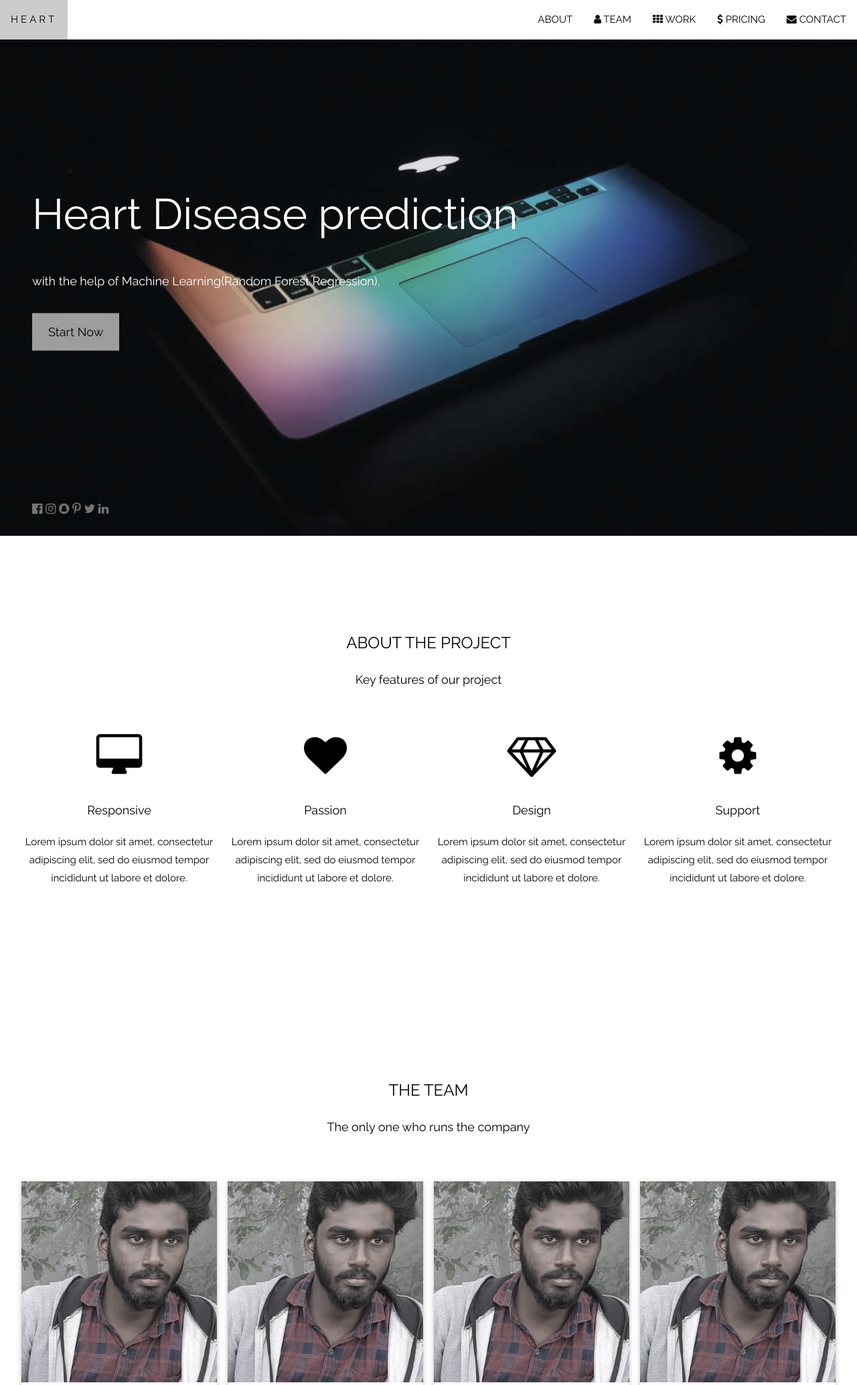
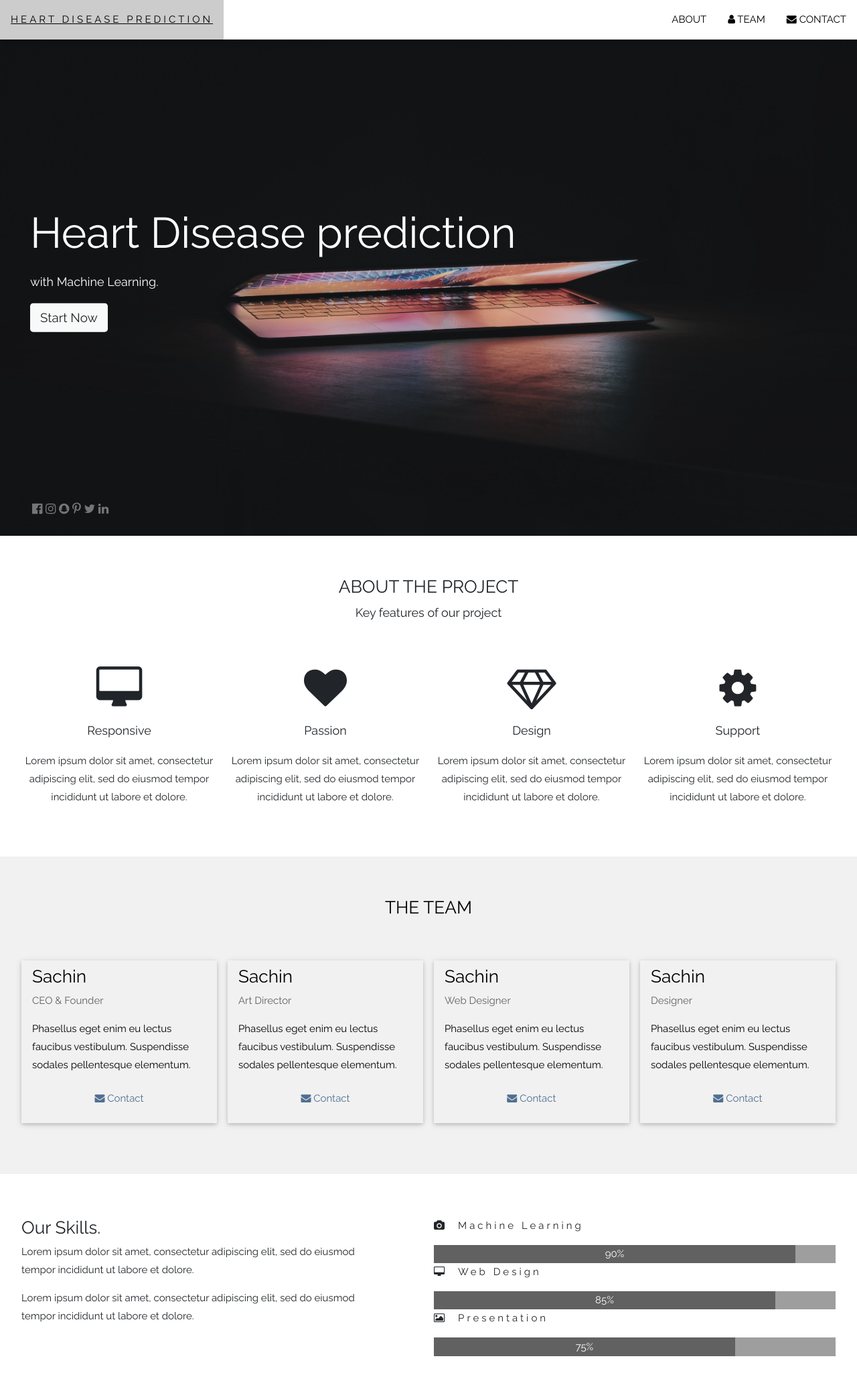
Before and after one commit to jeromejad/heart-disease, a Flask app: page / in a window 1280 px wide. Shown: the top 2068 px of the page at 67% size. Run offline with Flask 2, Linux system fonts and the light colour scheme; some libraries are stand-ins or nearby versions.

Commit message:
jsbdvjbsjvbs

```diff
--- a/templates/welcome.html
+++ b/templates/welcome.html
@@ -6,6 +6,7 @@
 <link rel="stylesheet" href="static/welcome.css">
 <link rel="stylesheet" href="https://fonts.googleapis.com/css?family=Raleway">
 <link rel="stylesheet" href="https://cdnjs.cloudflare.com/ajax/libs/font-awesome/4.7.0/css/font-awesome.min.css">
+<link rel="stylesheet" href="https://maxcdn.bootstrapcdn.com/bootstrap/4.0.0/css/bootstrap.min.css" integrity="sha384-Gn5384xqQ1aoWXA+058RXPxPg6fy4IWvTNh0E263XmFcJlSAwiGgFAW/dAiS6JXm" crossorigin="anonymous">
 <style>
 body,h1,h2,h3,h4,h5,h6 {font-family: "Raleway", sans-serif}
 
@@ -31,13 +32,11 @@
 <!-- Navbar (sit on top) -->
 <div class="w3-top">
   <div class="w3-bar w3-white w3-card" id="myNavbar">
-    <a href="#home" class="w3-bar-item w3-button w3-wide">HEART</a>
+    <a href="#home" class="w3-bar-item w3-button w3-wide">HEART DISEASE PREDICTION</a>
     <!-- Right-sided navbar links -->
     <div class="w3-right w3-hide-small">
       <a href="#about" class="w3-bar-item w3-button">ABOUT</a>
       <a href="#team" class="w3-bar-item w3-button"><i class="fa fa-user"></i> TEAM</a>
-      <a href="#work" class="w3-bar-item w3-button"><i class="fa fa-th"></i> WORK</a>
-      <a href="#pricing" class="w3-bar-item w3-button"><i class="fa fa-usd"></i> PRICING</a>
       <a href="#contact" class="w3-bar-item w3-button"><i class="fa fa-envelope"></i> CONTACT</a>
     </div>
     <!-- Hide right-floated links on small screens and replace them with a menu icon -->
@@ -53,18 +52,16 @@
   <a href="javascript:void(0)" onclick="w3_close()" class="w3-bar-item w3-button w3-large w3-padding-16">Close ×</a>
   <a href="#about" onclick="w3_close()" class="w3-bar-item w3-button">ABOUT</a>
   <a href="#team" onclick="w3_close()" class="w3-bar-item w3-button">TEAM</a>
-  <a href="#work" onclick="w3_close()" class="w3-bar-item w3-button">WORK</a>
-  <a href="#pricing" onclick="w3_close()" class="w3-bar-item w3-button">PRICING</a>
   <a href="#contact" onclick="w3_close()" class="w3-bar-item w3-button">CONTACT</a>
 </nav>
 
 <!-- Header with full-height image -->
-<header class="bgimg-1 w3-display-container w3-grayscale-min" id="home">
-  <div class="w3-display-left w3-text-white" style="padding:48px">
-    <span class="w3-jumbo w3-hide-small">Heart Disease prediction</span><br>
-    <span class="w3-xxlarge w3-hide-large w3-hide-medium">Heart Disease prediction</span><br>
-    <span class="w3-large">with the help of Machine Learning(Random Forest Regression).</span>
-    <p><a href="/home" class="w3-button w3-white w3-padding-large w3-large w3-margin-top w3-opacity w3-hover-opacity-off">Start Now</a></p>
+<header class="bgimg-1 w3-display-container w3-grayscale-min"  id="home">
+  <div class="w3-display-left w3-text-white pl-lg-5 pl-sm-1" style=" width:100%;" >
+    <span class="w3-jumbo w3-hide-small ">Heart Disease prediction</span><br>
+    <span class="w3-large ">  with Machine Learning.</span>
+    <div class="pt-3">
+    <p><a href="/home" class="btn-light w3-button btn-lg">Start Now</a></p></div>
   </div>
   <div class="w3-display-bottomleft w3-text-grey w3-large" style="padding:24px 48px">
     <i class="fa fa-facebook-official w3-hover-opacity"></i>
@@ -77,7 +74,7 @@
 </header>
 
 <!-- About Section -->
-<div class="w3-container" style="padding:128px 16px" id="about">
+<div class="w3-container" style="padding:60px 16px" id="about">
   <h3 class="w3-center">ABOUT THE PROJECT</h3>
   <p class="w3-center w3-large">Key features of our project</p>
   <div class="w3-row-padding w3-center" style="margin-top:64px">
@@ -107,51 +104,51 @@
 
 
 <!-- Team Section -->
-<div class="w3-container" style="padding:128px 16px" id="team">
+<div class="w3-container w3-light-grey" style="padding:60px 16px" id="team">
   <h3 class="w3-center">THE TEAM</h3>
-  <p class="w3-center w3-large">The only one who runs the company</p>
+  <p class="w3-center w3-large"></p>
   <div class="w3-row-padding w3-grayscale" style="margin-top:64px">
     <div class="w3-col l3 m6 w3-margin-bottom">
       <div class="w3-card">
-        <img src="static/team2.jpg" alt="John" style="width:100%">
-        <div class="w3-container">
+        <!-- <img src="static/team2.jpg" alt="Sachin" style="width:100%"> -->
+        <div class="w3-container pt-2">
           <h3>Sachin</h3>
           <p class="w3-opacity">CEO & Founder</p>
           <p>Phasellus eget enim eu lectus faucibus vestibulum. Suspendisse sodales pellentesque elementum.</p>
-          <a href="mailto:sachin@pornhub.com"><p><button  class="w3-button w3-light-grey w3-block"><i class="fa fa-envelope"></i> Contact me </button></p></a>
+          <a href="mailto:sachin@gmail.com"><p><button  class="w3-button  w3-block"><i class="fa fa-envelope"></i> Contact </button></p></a>
         </div>
       </div>
     </div>
     <div class="w3-col l3 m6 w3-margin-bottom">
       <div class="w3-card">
-        <img src="static/team1.jpg" alt="Jane" style="width:100%">
-        <div class="w3-container">
+        <!-- <img src="static/team1.jpg" alt="Sachin" style="width:100%"> -->
+        <div class="w3-container pt-2">
           <h3>Sachin</h3>
           <p class="w3-opacity">Art Director</p>
           <p>Phasellus eget enim eu lectus faucibus vestibulum. Suspendisse sodales pellentesque elementum.</p>
-          <a href="mailto:sachin@pornhub.com"><p><button  class="w3-button w3-light-grey w3-block"><i class="fa fa-envelope"></i> Contact me </button></p></a>
+          <a href="mailto:sachin@gmail.com"><p><button  class="w3-button  w3-block"><i class="fa fa-envelope"></i> Contact </button></p></a>
         </div>
       </div>
     </div>
     <div class="w3-col l3 m6 w3-margin-bottom">
       <div class="w3-card">
-        <img src="static/team3.jpg" alt="Mike" style="width:100%">
-        <div class="w3-container">
+        <!-- <img src="static/team3.jpg" alt="Sachin" style="width:100%"> -->
+        <div class="w3-container pt-2">
           <h3>Sachin</h3>
           <p class="w3-opacity">Web Designer</p>
           <p>Phasellus eget enim eu lectus faucibus vestibulum. Suspendisse sodales pellentesque elementum.</p>
-          <a href="mailto:sachin@pornhub.com"><p><button  class="w3-button w3-light-grey w3-block"><i class="fa fa-envelope"></i> Contact me </button></p></a>
+          <a href="mailto:sachin@gmail.com"><p><button  class="w3-button  w3-block"><i class="fa fa-envelope"></i> Contact </button></p></a>
         </div>
       </div>
     </div>
     <div class="w3-col l3 m6 w3-margin-bottom">
       <div class="w3-card">
-        <img src="static/team4.jpg" alt="Dan" style="width:100%">
-        <div class="w3-container">
+        <!-- <img src="static/team4.jpg" alt="Sachin" style="width:100%"> -->
+        <div class="w3-container pt-2">
           <h3>Sachin</h3>
           <p class="w3-opacity">Designer</p>
           <p>Phasellus eget enim eu lectus faucibus vestibulum. Suspendisse sodales pellentesque elementum.</p>
-           <a href="mailto:sachin@pornhub.com"><p><button  class="w3-button w3-light-grey w3-block"><i class="fa fa-envelope"></i> Contact me </button></p></a>
+           <a href="mailto:sachin@gmail.com"><p><button  class="w3-button  w3-block"><i class="fa fa-envelope"></i> Contact </button></p></a>
         </div>
       </div>
     </div>
@@ -162,7 +159,7 @@
 
 
 <!-- Skills Section -->
-<div class="w3-container w3-light-grey w3-padding-64">
+<div class="w3-container  w3-padding-64">
   <div class="w3-row-padding">
     <div class="w3-col m6">
       <h3>Our Skills.</h3>
@@ -172,7 +169,7 @@
       tempor incididunt ut labore et dolore.</p>
     </div>
     <div class="w3-col m6">
-      <p class="w3-wide"><i class="fa fa-camera w3-margin-right"></i>Photography</p>
+      <p class="w3-wide"><i class="fa fa-camera w3-margin-right"></i>Machine Learning</p>
       <div class="w3-grey">
         <div class="w3-container w3-dark-grey w3-center" style="width:90%">90%</div>
       </div>
@@ -180,7 +177,7 @@
       <div class="w3-grey">
         <div class="w3-container w3-dark-grey w3-center" style="width:85%">85%</div>
       </div>
-      <p class="w3-wide"><i class="fa fa-photo w3-margin-right"></i>Photoshop</p>
+      <p class="w3-wide"><i class="fa fa-photo w3-margin-right"></i>Presentation</p>
       <div class="w3-grey">
         <div class="w3-container w3-dark-grey w3-center" style="width:75%">75%</div>
       </div>
@@ -191,21 +188,21 @@
 
 
 <!-- Contact Section -->
-<div class="w3-container w3-light-grey" style="padding:128px 16px" id="contact">
-  <h3 class="w3-center">CONTACT</h3>
-  <p class="w3-center w3-large">Lets get in touch. Send us a message:</p>
-  <div style="margin-top:48px">
-    <p><i class="fa fa-map-marker fa-fw w3-xxlarge w3-margin-right"></i> Chicago, US</p>
-    <p><i class="fa fa-phone fa-fw w3-xxlarge w3-margin-right"></i> Phone: +00 151515</p>
-    <p><i class="fa fa-envelope fa-fw w3-xxlarge w3-margin-right"> </i> Email: mail@mail.com</p>
+<div class="w3-container w3-light-grey" style="padding:60px 16px" id="contact">
+  <h3 >CONTACT</h3>
+  <p class=" w3-large">Lets get in touch. Send us a message:</p>
+  <div style="margin-top:20px">
+    <p><i class="fa fa-map-marker fa-fw w3-xxlarge w3-margin-right"></i> INDIA</p>
+    <p><i class="fa fa-phone fa-fw w3-xxlarge w3-margin-right"></i> Phone: +91 959562955</p>
+    <p><i class="fa fa-envelope fa-fw w3-xxlarge w3-margin-right"> </i> Email: SACHIN@mail.com</p>
     <br>
 
   </div>
 </div>
 
 <!-- Footer -->
-<footer class="w3-center w3-black w3-padding-64">
-  <a href="#home" class="w3-button w3-light-grey"><i class="fa fa-arrow-up w3-margin-right"></i>To the top</a>
+<footer class="w3-center w3-black w3-padding-55">
+  <a href="#home" class="w3-button"><i class="fa fa-arrow-up w3-margin-right"></i>To the top</a>
   <div class="w3-xlarge w3-section">
     <i class="fa fa-facebook-official w3-hover-opacity"></i>
     <i class="fa fa-instagram w3-hover-opacity"></i>
```
Also changed, not shown: templates/new.html (added, +49 -0 lines), static/mac.jpg, static/team1.jpg (deleted), static/team2.jpg (deleted), static/team3.jpg (deleted), static/team4.jpg (deleted).
